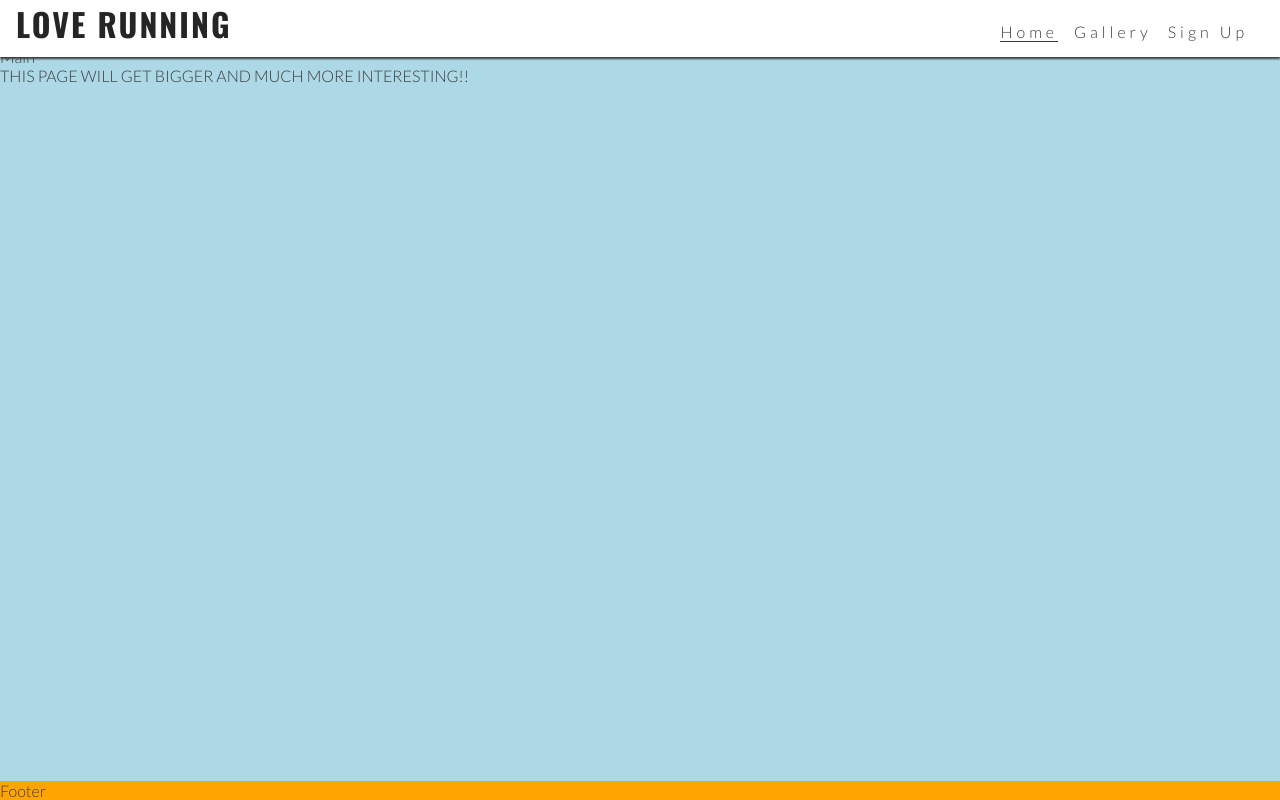
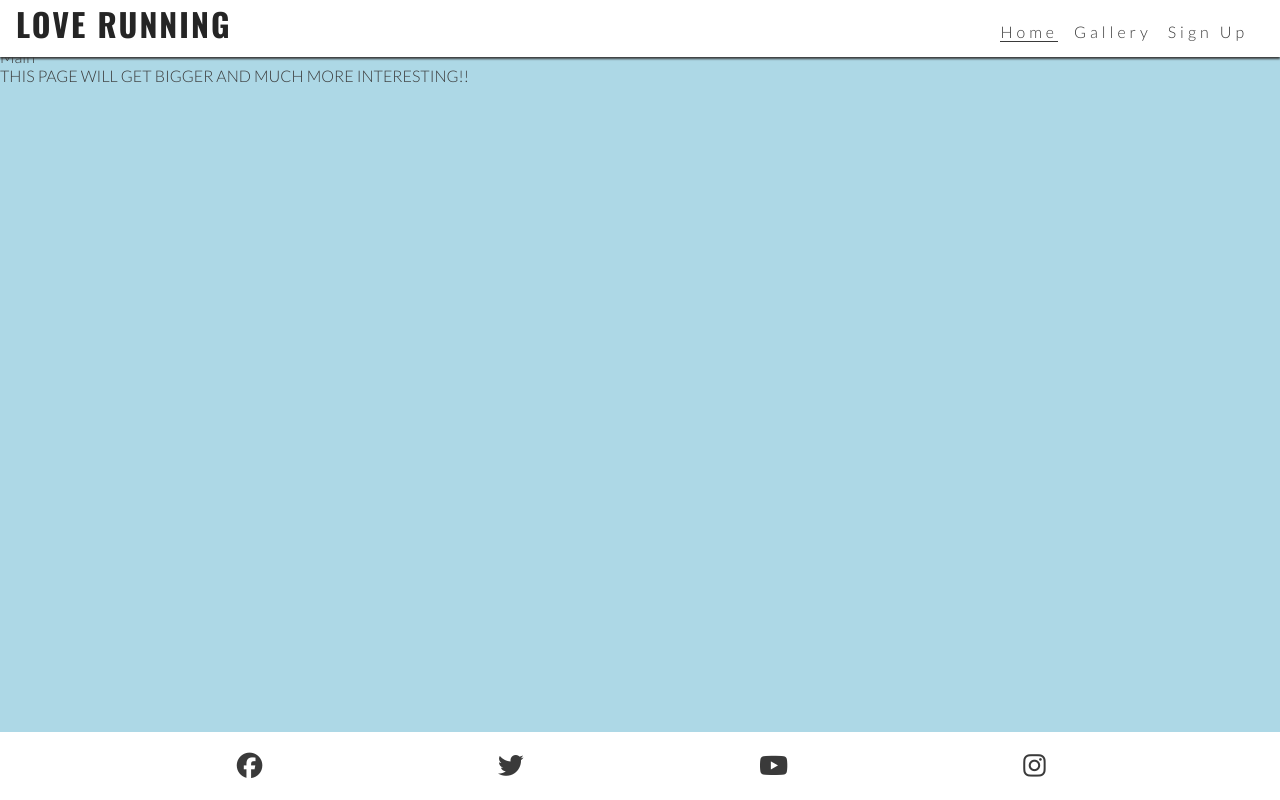
Before and after one commit to stevewhitehouse66/love-running, a plain HTML site: page index.html in a window 1280 px wide. Drawn offline with nearby package versions, Linux system fonts and the light colour scheme.

Commit message:
added social media links and styledd footer

```diff
--- a/assets/style.css
+++ b/assets/style.css
@@ -71,8 +71,18 @@ main {
 }
 
 /*Footer*/
-footer {
-    background-color: orange;
+#social-networks {
+    text-align: center;
+    padding: 20px -0;
+    display:flex;
+    justify-content: space-evenly;
+    list-style-type: none;
+
+}
+#social-networks i {
+    font-size: 160%;
+    padding: 5%;
+    color: #3a3a3a;
 }
 
 /*Media Query Tablets and larger (768px and above)*/
--- a/index.html
+++ b/index.html
@@ -13,19 +13,20 @@
     <meta name="description" content="Love Running.
     Club for runners in Dublin, Ireland.
     Urban running, trail running, Dublin docklands and Phoenix Park.">
-    <meta name="keywords"
-        content="love running, run, running club, runners, Ireland, Dublin, sport, exercise.">
+    <meta name="keywords" content="love running, run, running club, runners, Ireland, Dublin, sport, exercise.">
 </head>
 
 <body>
     <!--Header-->
     <header>
-      <a href="index.html"><h1 id="logo">Love Running</h1></a>
+        <a href="index.html">
+            <h1 id="logo">Love Running</h1>
+        </a>
         <input type="checkbox" id="nav-toggle" name="nav-toggle">
         <label for="nav-toggle" class="nav-toggle-label">X</label>
         <nav>
             <ul id="menu">
-            <li><a href=""class ="active">Home</a></li>
+                <li><a href="" class="active">Home</a></li>
                 <li><a href="">Gallery</a></li>
                 <li><a href="">Sign Up</a></li>
             </ul>
@@ -37,9 +38,18 @@
     </main>
     <!--Footer-->
     <footer>
-        <p>Footer</p>
+        <ul id="social-networks">
+            <li><a href="https://www.facebook.com" target="_blank" rel="noopener"
+                    aria-label="Visit our facebook page (opens in a new tab)"></a><i class="fa-brands fa-facebook"></i></a></li>
+            <li><a href="https://www.twitter.com" target="_blank" rel="noopener"
+                    aria-label="Visit our Twitter page (opens in a new tab)"><i class="fa-brands fa-twitter"></i></a></li>
+            <li><a href="https://www.youtube.com" target="_blank" rel="noopener"
+                    aria-label="Visit our Youtube page (opens in a new tab)"><i class="fa-brands fa-youtube"></i></a></li>
+            <li><a href="https://www.instagram.com" target="_blank" rel="noopener"
+                    aria-label="Visit our Instagram page (opens in a new tab)"><i class="fa-brands fa-instagram"></i></a></li>
+        </ul>
     </footer>
-
+    <script src="https://kit.fontawesome.com/f382a4fd20.js" crossorigin="anonymous"></script>
 </body>
 
 </html>
```
Lines whose indentation alone changed are shown as unchanged.
